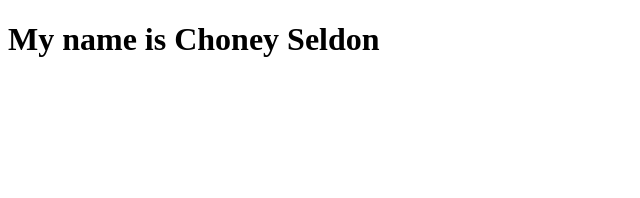
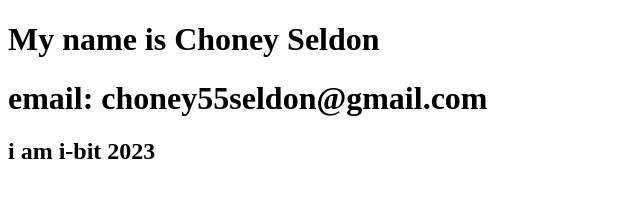
Before and after one commit to choneyseldon/Choney_Seldon_GitLab, a plain HTML site: page index.html in a window 1280 px wide. Shown: the whole page, without its empty margins (0-640 px from the left). Drawn offline with Linux system fonts and the light colour scheme.

Commit message:
second commit

```diff
--- a/index.html
+++ b/index.html
@@ -7,5 +7,7 @@
 </head>
 <body>
     <h1>My name is Choney Seldon</h1>
+    <h1>email: choney55seldon@gmail.com</h1>
+    <h2>i am i-bit 2023</h2>
 </body>
 </html>
```
